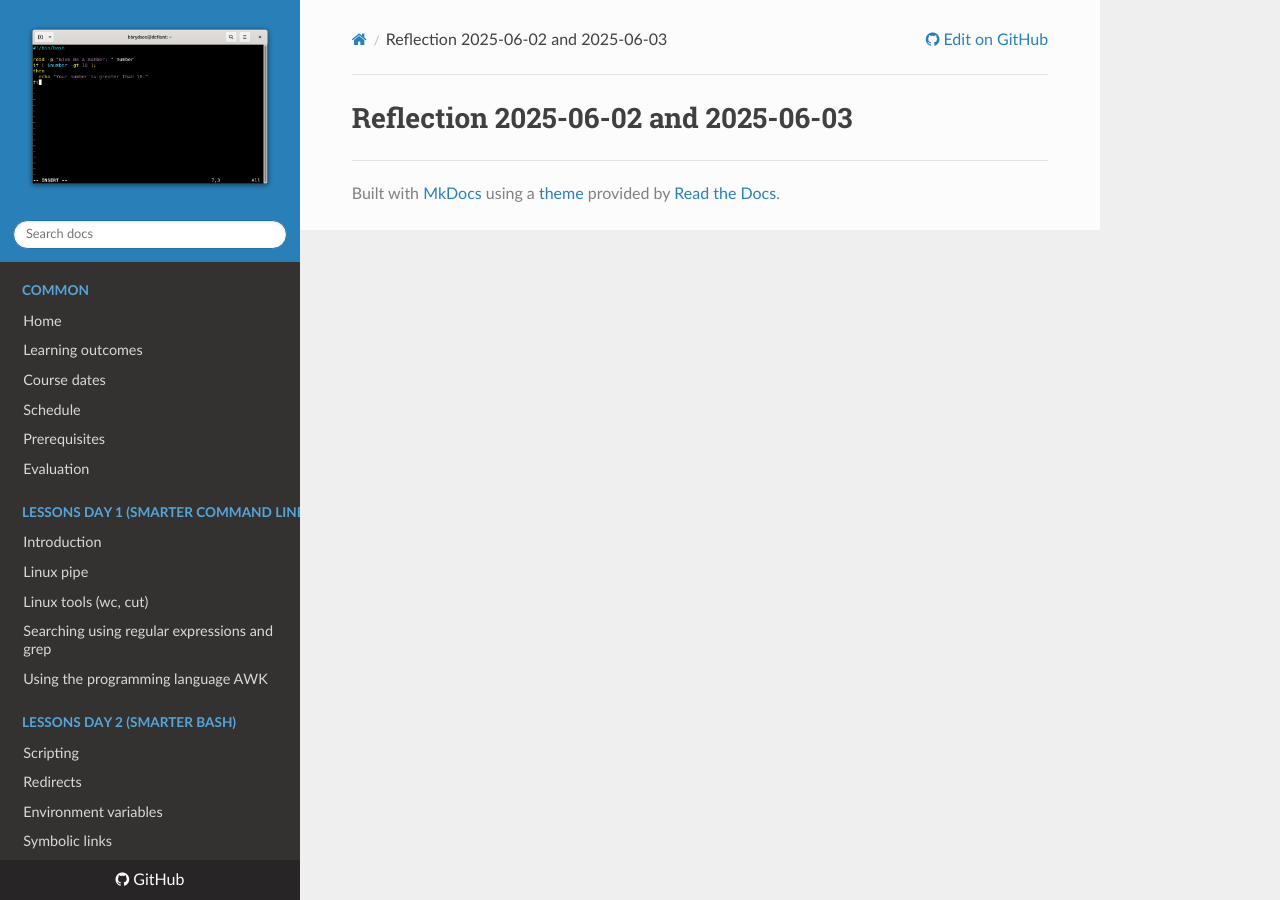
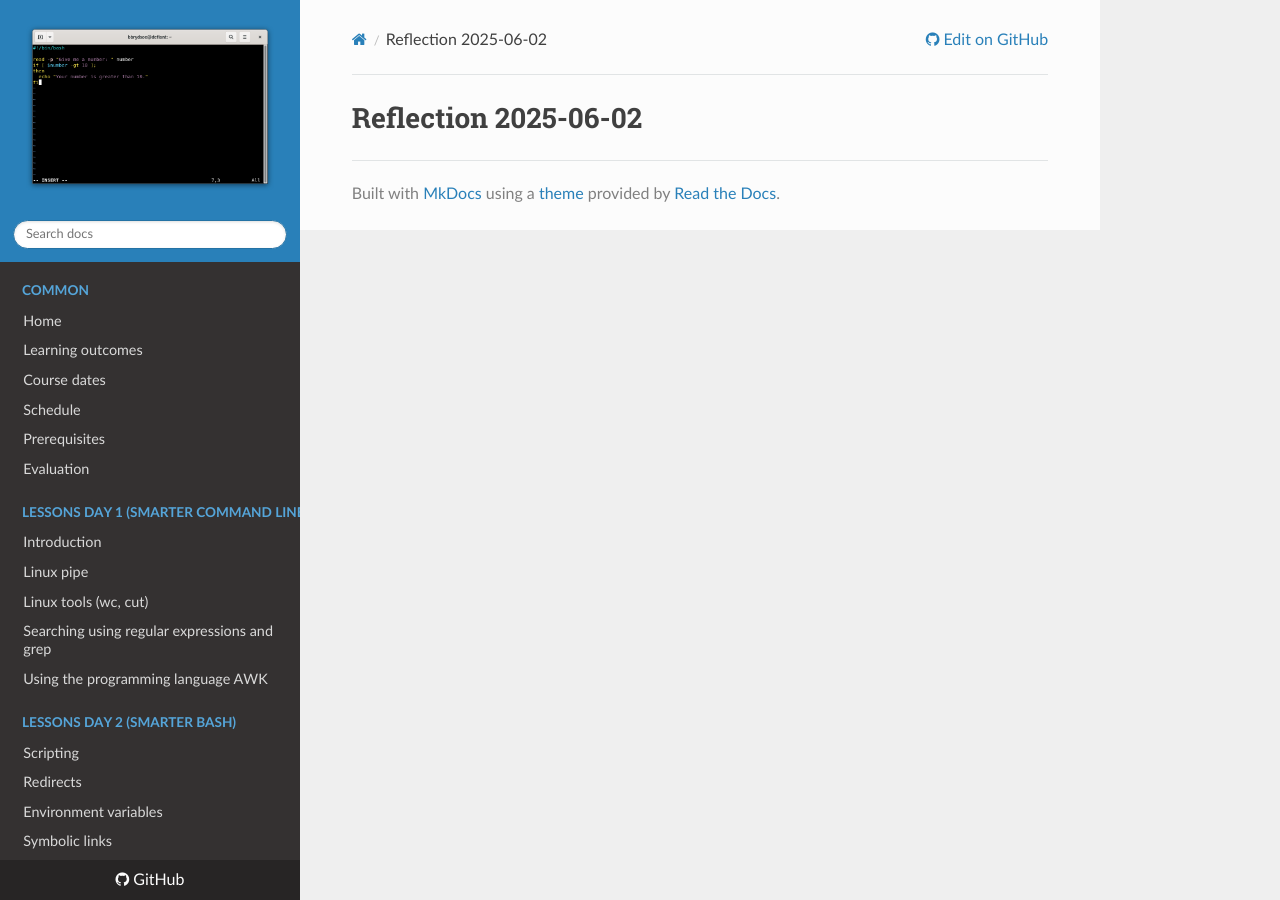
Before and after one commit to UPPMAX/linux-command-line-201, an MkDocs documentation site: the page built from docs/reflections/20250602/README.md, in a window 1280 px wide. Built offline with MkDocs 1.6.1, drawn with Linux system fonts in a browser that asks for light colours; nearby versions of some CDN libraries.

```diff
--- a/docs/reflections/20250602/README.md
+++ b/docs/reflections/20250602/README.md
@@ -1 +1 @@
-# Reflection 2025-06-02 and 2025-06-03
+# Reflection 2025-06-02
```
Also changed, not shown: docs/reflections/20250603/README.md (added, +1 -0 lines), docs/reflections/README.md (+2 -2 lines).
